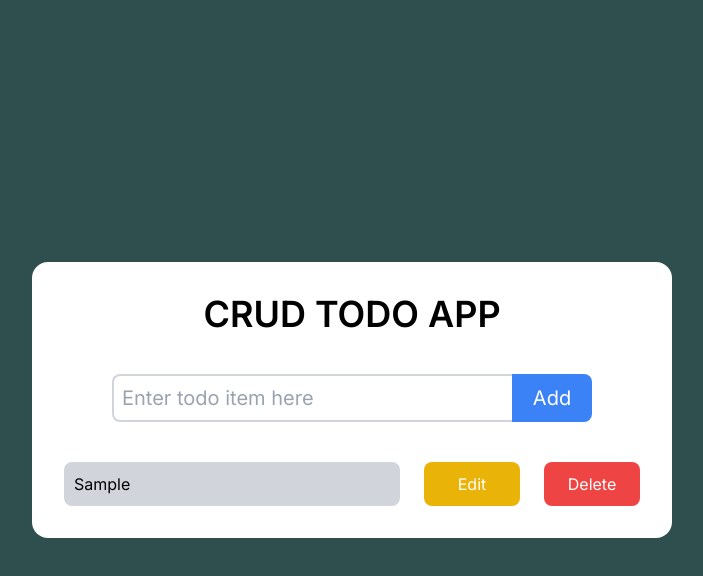
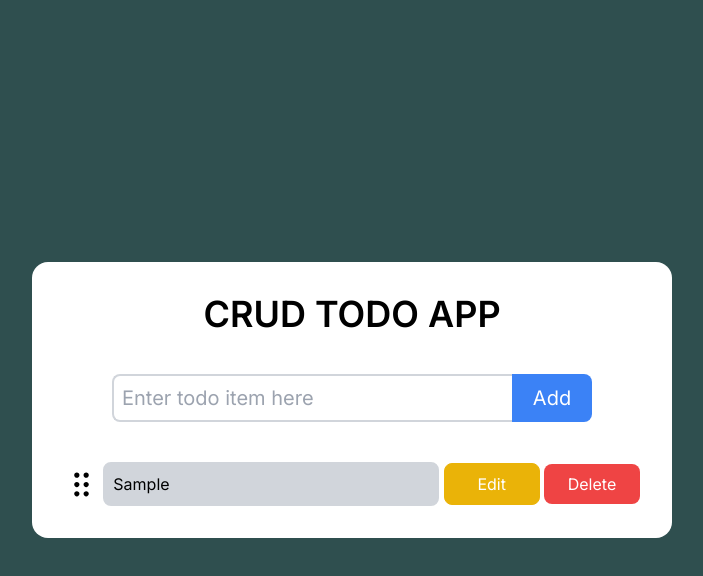
Before and after one commit to abdihashii/nextjs-CRUD-todo-list, a Next.js app in the folder crud-todo-app/: page / in a window 1280 px wide. Both pictures are taken after typing "Sample" into the empty fields and a click on the button "Add". Shown: the top 576 px of the page, without its empty margins (288-991 px from the left). Built offline with nearby package versions, Linux system fonts and the light colour scheme.

Commit message:
adding some cool hover effects

```diff
--- a/crud-todo-app/src/components/todoListItem.tsx
+++ b/crud-todo-app/src/components/todoListItem.tsx
@@ -1,10 +1,12 @@
 import { TodoItemProps } from '@/types/';
+import { RxDragHandleDots2 } from 'react-icons/rx';
 
 const TodoListItem = ({ todoItem, dispatch }: TodoItemProps) => {
   return (
-    <section className="flex flex-row justify-between" key={todoItem.id}>
+    <section className="flex flex-row justify-between items-center" key={todoItem.id}>
+      <RxDragHandleDots2 size={35} />
       <input
-        className="w-7/12 rounded-lg border-2 border-gray-300 p-2 disabled:bg-gray-300"
+        className="transition duration-100 enabled:hover:border-gray-400 focus:outline-none w-7/12 rounded-lg border-2 border-gray-300 p-2 disabled:bg-gray-300"
         type="text"
         value={todoItem.todoItem}
         disabled={!todoItem.isEditable}
@@ -17,14 +19,14 @@ const TodoListItem = ({ todoItem, dispatch }: TodoItemProps) => {
       />
       {todoItem.isEditable ? (
         <button
-          className="w-2/12 rounded-lg bg-green-500 p-2 text-white"
+          className="hover:bg-green-600 transition duration-100 w-2/12 rounded-lg border border-green-500 bg-green-500 p-2 text-white"
           onClick={() => dispatch({ type: 'UPDATE_TODO', payload: todoItem })}
         >
           Save
         </button>
       ) : (
         <button
-          className="w-2/12 rounded-lg bg-yellow-500 p-2 text-white"
+          className="hover:bg-yellow-600 transition duration-100 w-2/12 rounded-lg border border-yellow-500 bg-yellow-500 p-2 text-white"
           onClick={() =>
             dispatch({
               type: 'TODO_IS_EDITABLE',
@@ -36,7 +38,7 @@ const TodoListItem = ({ todoItem, dispatch }: TodoItemProps) => {
         </button>
       )}
       <button
-        className="w-2/12 rounded-lg bg-red-500 p-2 text-white"
+        className="hover:bg-red-600 transition duration-100 w-2/12 rounded-lg bg-red-500 p-2 text-white"
         onClick={() => dispatch({ type: 'DELETE_TODO', payload: todoItem })}
       >
         Delete
--- a/crud-todo-app/src/pages/index.tsx
+++ b/crud-todo-app/src/pages/index.tsx
@@ -29,7 +29,7 @@ export default function Home() {
             <section className="mx-auto mb-5 flex w-10/12 flex-row">
               <input
                 autoFocus={true}
-                className="w-10/12 rounded-lg rounded-tr-none rounded-br-none border-2 border-r-0 border-gray-300 p-2 text-xl"
+                className="transition duration-100 hover:border-gray-400 focus:outline-none w-10/12 rounded-lg rounded-tr-none rounded-br-none border-2 border-r-0 border-gray-300 p-2 text-xl"
                 type="text"
                 placeholder="Enter todo item here"
                 value={newTodoItem}
@@ -38,7 +38,7 @@ export default function Home() {
                 }}
               />
               <button
-                className="w-2/12 rounded-lg rounded-tl-none rounded-bl-none bg-blue-500 p-2 text-xl text-white"
+                className="hover:bg-blue-600 transition duration-100 w-2/12 rounded-lg rounded-tl-none rounded-bl-none bg-blue-500 p-2 text-xl text-white"
                 onClick={() =>
                   dispatch({
                     type: 'ADD_TODO',
```
